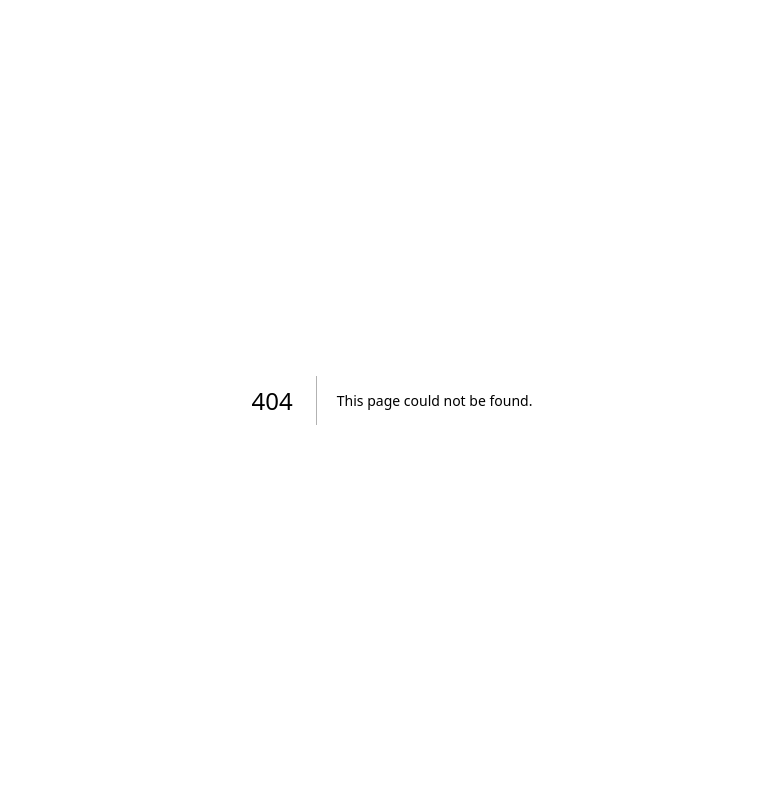
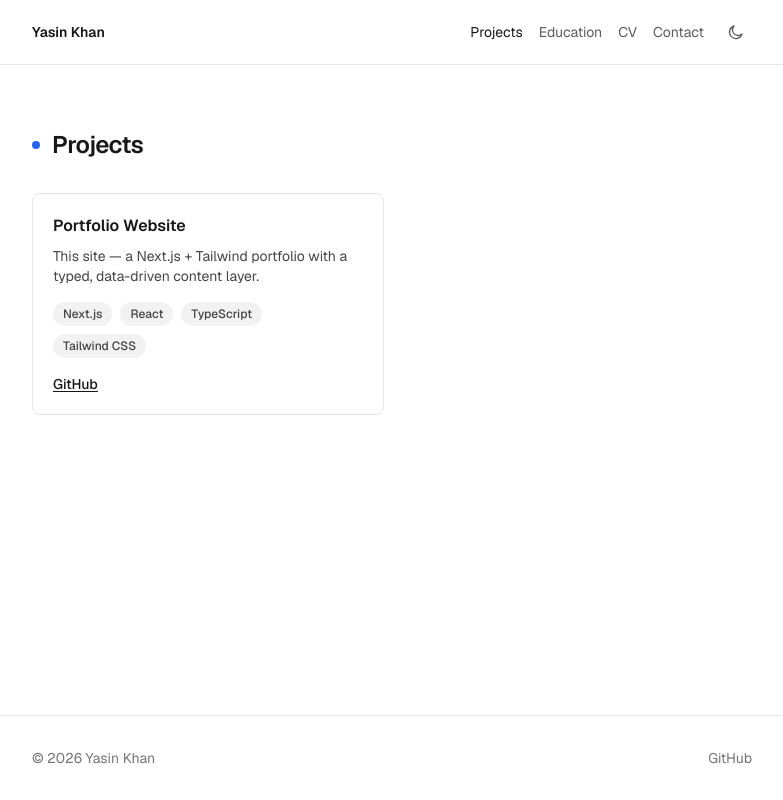
Before and after one commit to Yasin-Ahmed-Kamal-Khan/Yasin-Ahmed-Kamal-Khan.github.io, a Next.js app: page /projects in a window 1280 px wide. Before the commit this address had no page. Shown: the whole page, without its empty margins (248-1031 px from the left). Built offline with nearby package versions, Linux system fonts and the light colour scheme.

Commit message:
feat: divide website across multiple pages

```diff
--- /dev/null
+++ b/app/competitions/page.tsx
@@ -0,0 +1,12 @@
+import type { Metadata } from "next";
+import { Competitions } from "@/components/sections/Competitions";
+
+export const metadata: Metadata = { title: "Competitions" };
+
+export default function CompetitionsPage() {
+  return (
+    <main className="flex-1">
+      <Competitions />
+    </main>
+  );
+}
--- /dev/null
+++ b/app/education/page.tsx
@@ -0,0 +1,12 @@
+import type { Metadata } from "next";
+import { Education } from "@/components/sections/Education";
+
+export const metadata: Metadata = { title: "Education" };
+
+export default function EducationPage() {
+  return (
+    <main className="flex-1">
+      <Education />
+    </main>
+  );
+}
--- /dev/null
+++ b/app/experience/page.tsx
@@ -0,0 +1,12 @@
+import type { Metadata } from "next";
+import { Experience } from "@/components/sections/Experience";
+
+export const metadata: Metadata = { title: "Experience" };
+
+export default function ExperiencePage() {
+  return (
+    <main className="flex-1">
+      <Experience />
+    </main>
+  );
+}
--- a/app/layout.tsx
+++ b/app/layout.tsx
@@ -1,7 +1,15 @@
 import type { Metadata } from "next";
 import { Geist, Geist_Mono } from "next/font/google";
 import "./globals.css";
+import { Nav } from "@/components/layout/Nav";
+import { Footer } from "@/components/layout/Footer";
 import { siteConfig } from "@/data/site-config";
+import { experience } from "@/data/experience";
+import { projects } from "@/data/projects";
+import { education } from "@/data/education";
+import { competitions } from "@/data/competitions";
+import { volunteering } from "@/data/volunteering";
+import { themeInit } from "@/lib/theme-init";
 
 const geistSans = Geist({
   variable: "--font-geist-sans",
@@ -14,24 +22,48 @@ const geistMono = Geist_Mono({
 });
 
 export const metadata: Metadata = {
-  title: siteConfig.name,
+  title: {
+    default: siteConfig.name,
+    template: `%s — ${siteConfig.name}`,
+  },
   description: siteConfig.tagline,
 };
 
-// Runs before first paint (as the very first thing in <body>) so the correct
-// theme is applied immediately — reading it later via useEffect would cause a
-// visible flash of the wrong theme on the first frame.
-const themeInitScript = `(function(){try{var stored=localStorage.getItem("theme");var dark=stored?stored==="dark":window.matchMedia("(prefers-color-scheme: dark)").matches;document.documentElement.classList.toggle("dark",dark);}catch(e){}})();`;
+// Serialize themeInit's source and run it immediately, as an IIFE — this
+// has to execute before first paint (as the very first thing in <body>) so
+// the correct theme is applied immediately; reading it later via useEffect
+// would cause a visible flash of the wrong theme on the first frame.
+const themeInitScript = `(${themeInit.toString()})();`;
+
+// Nav is shared across every route (via this root layout), so a section's
+// visibility has to be decided here rather than per-page — add an object to
+// the relevant data/*.ts array and its nav link + page both start working.
+const sectionHasContent: Record<string, boolean> = {
+  experience: experience.length > 0,
+  projects: projects.length > 0,
+  education: education.length > 0,
+  competitions: competitions.length > 0,
+  volunteering: volunteering.length > 0,
+  cv: true,
+  contact: true,
+};
 
 export default function RootLayout({ children }: LayoutProps<"/">) {
+  const visibleSections = siteConfig.sections.filter(
+    (section) => sectionHasContent[section.id] ?? true,
+  );
+
   return (
     <html
       lang="en"
       className={`${geistSans.variable} ${geistMono.variable} h-full antialiased`}
+      suppressHydrationWarning
     >
       <body className="min-h-full flex flex-col font-sans">
         <script dangerouslySetInnerHTML={{ __html: themeInitScript }} />
+        <Nav sections={visibleSections} />
         {children}
+        <Footer />
       </body>
     </html>
   );
--- a/app/page.tsx
+++ b/app/page.tsx
@@ -1,51 +1,17 @@
-import { Nav } from "@/components/layout/Nav";
-import { Footer } from "@/components/layout/Footer";
 import { Hero } from "@/components/sections/Hero";
-import { Experience } from "@/components/sections/Experience";
-import { Projects } from "@/components/sections/Projects";
-import { Education } from "@/components/sections/Education";
-import { Competitions } from "@/components/sections/Competitions";
-import { Volunteering } from "@/components/sections/Volunteering";
 import { CV } from "@/components/sections/CV";
 import { Contact } from "@/components/sections/Contact";
-import { siteConfig } from "@/data/site-config";
-import { experience } from "@/data/experience";
-import { projects } from "@/data/projects";
-import { education } from "@/data/education";
-import { competitions } from "@/data/competitions";
-import { volunteering } from "@/data/volunteering";
 
-// Sections are only shown in the nav once their data file has an entry —
-// add an object to the relevant data/*.ts array and the section appears.
-const sectionHasContent: Record<string, boolean> = {
-  experience: experience.length > 0,
-  projects: projects.length > 0,
-  education: education.length > 0,
-  competitions: competitions.length > 0,
-  volunteering: volunteering.length > 0,
-  cv: true,
-  contact: true,
-};
-
+// The homepage is deliberately minimal: what an employer needs first (who
+// you are, your CV, how to reach you). Everything else — experience,
+// projects, education, competitions, volunteering — lives on its own page,
+// linked from the nav (see app/layout.tsx).
 export default function Home() {
-  const visibleSections = siteConfig.sections.filter(
-    (section) => sectionHasContent[section.id] ?? true,
-  );
-
   return (
-    <>
-      <Nav sections={visibleSections} />
-      <main className="flex-1">
-        <Hero />
-        <Experience />
-        <Projects />
-        <Education />
-        <Competitions />
-        <Volunteering />
-        <CV />
-        <Contact />
-      </main>
-      <Footer />
-    </>
+    <main className="flex-1">
+      <Hero />
+      <CV />
+      <Contact />
+    </main>
   );
 }
--- /dev/null
+++ b/app/projects/page.tsx
@@ -0,0 +1,12 @@
+import type { Metadata } from "next";
+import { Projects } from "@/components/sections/Projects";
+
+export const metadata: Metadata = { title: "Projects" };
+
+export default function ProjectsPage() {
+  return (
+    <main className="flex-1">
+      <Projects />
+    </main>
+  );
+}
--- /dev/null
+++ b/app/volunteering/page.tsx
@@ -0,0 +1,12 @@
+import type { Metadata } from "next";
+import { Volunteering } from "@/components/sections/Volunteering";
+
+export const metadata: Metadata = { title: "Volunteering" };
+
+export default function VolunteeringPage() {
+  return (
+    <main className="flex-1">
+      <Volunteering />
+    </main>
+  );
+}
--- a/components/layout/Nav.tsx
+++ b/components/layout/Nav.tsx
@@ -1,24 +1,21 @@
+import Link from "next/link";
 import { siteConfig } from "@/data/site-config";
 import type { NavSection } from "@/data/types";
+import { NavLink } from "./NavLink";
 import { ThemeToggle } from "./ThemeToggle";
 
 export function Nav({ sections }: { sections: NavSection[] }) {
   return (
     <header className="sticky top-0 z-10 border-b border-black/10 bg-background/80 backdrop-blur dark:border-white/10">
       <nav className="mx-auto flex max-w-3xl items-center justify-between gap-4 px-6 py-4 text-sm">
-        <a href="#" className="font-semibold text-foreground">
+        <Link href="/" className="font-semibold text-foreground">
           {siteConfig.name}
-        </a>
+        </Link>
         <div className="flex items-center gap-4">
           <ul className="flex flex-wrap gap-4">
             {sections.map((section) => (
               <li key={section.id}>
-                <a
-                  href={`#${section.id}`}
-                  className="text-foreground/70 transition-colors hover:text-accent"
-                >
-                  {section.label}
-                </a>
+                <NavLink href={section.href}>{section.label}</NavLink>
               </li>
             ))}
           </ul>
--- /dev/null
+++ b/components/layout/NavLink.tsx
@@ -0,0 +1,29 @@
+"use client";
+
+import Link from "next/link";
+import { usePathname } from "next/navigation";
+
+// Split out from Nav so only this small piece needs to be a client component
+// (usePathname reads routing state, which requires "use client") — Nav
+// itself stays a server component.
+export function NavLink({ href, children }: { href: string; children: string }) {
+  const pathname = usePathname();
+  // Hash links (e.g. "/#cv") point at a section of the homepage rather than
+  // a route of their own, so there's no route match to highlight for them.
+  const isActive =
+    !href.includes("#") && (href === "/" ? pathname === "/" : pathname.startsWith(href));
+
+  return (
+    <Link
+      href={href}
+      aria-current={isActive ? "page" : undefined}
+      className={
+        isActive
+          ? "text-foreground"
+          : "text-foreground/70 transition-colors hover:text-accent"
+      }
+    >
+      {children}
+    </Link>
+  );
+}
--- a/data/site-config.ts
+++ b/data/site-config.ts
@@ -9,12 +9,12 @@ export const siteConfig: SiteConfig = {
     // Add LinkedIn, etc. here as more links are needed.
   ],
   sections: [
-    { id: "experience", label: "Experience" },
-    { id: "projects", label: "Projects" },
-    { id: "education", label: "Education" },
-    { id: "competitions", label: "Competitions" },
-    { id: "volunteering", label: "Volunteering" },
-    { id: "cv", label: "CV" },
-    { id: "contact", label: "Contact" },
+    { id: "experience", label: "Experience", href: "/experience" },
+    { id: "projects", label: "Projects", href: "/projects" },
+    { id: "education", label: "Education", href: "/education" },
+    { id: "competitions", label: "Competitions", href: "/competitions" },
+    { id: "volunteering", label: "Volunteering", href: "/volunteering" },
+    { id: "cv", label: "CV", href: "/#cv" },
+    { id: "contact", label: "Contact", href: "/#contact" },
   ],
 };
--- a/data/types.ts
+++ b/data/types.ts
@@ -73,6 +73,7 @@ export interface SocialLink {
 export interface NavSection {
   id: string;
   label: string;
+  href: string; // "/experience" for a dedicated page, "/#cv" for an in-page anchor on the homepage
 }
 
 export interface SiteConfig {
--- /dev/null
+++ b/lib/theme-init.ts
@@ -0,0 +1,18 @@
+// Not called directly from React — layout.tsx takes this function's source
+// via `.toString()` and inlines it as a blocking <script>, so it runs in the
+// browser before first paint, before React exists at all. Keep it a plain,
+// self-contained function (no imports, no references to anything outside
+// its own body) since only its source text ends up in the page.
+export function themeInit() {
+  try {
+    const stored = localStorage.getItem("theme");
+    const dark = stored
+      ? stored === "dark"
+      : window.matchMedia("(prefers-color-scheme: dark)").matches;
+    document.documentElement.classList.toggle("dark", dark);
+  } catch {
+    // localStorage/matchMedia can throw in locked-down environments
+    // (private browsing, disabled storage) — falling back to light mode
+    // is fine, it's just a style choice.
+  }
+}
```
Also changed, not shown: 1 other file (tests, documents, lock files or other folders).
